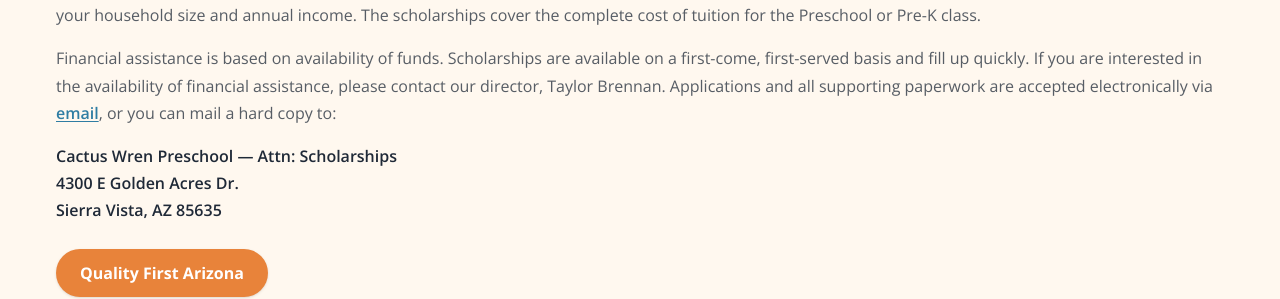
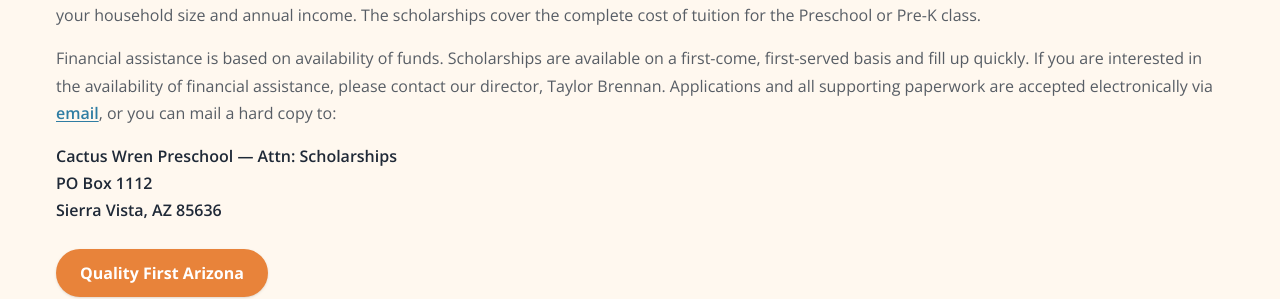
Before and after one commit to FreeForCharity/FFC-EX-cactuswrenpreschool.com, a Next.js app: page /scholarship-information in a window 1280 px wide. Shown: the part 807-1106 px from the top of the page. Built offline with nearby package versions, Linux system fonts and the light colour scheme; a web font is replaced by a local one.

Commit message:
fix: update scholarship mailing address

```diff
--- a/src/app/scholarship-information/page.tsx
+++ b/src/app/scholarship-information/page.tsx
@@ -63,9 +63,9 @@
           <p className="font-semibold text-ink not-prose">
             Cactus Wren Preschool — Attn: Scholarships
             <br />
-            {contact.street}
+            PO Box 1112
             <br />
-            {contact.city}, {contact.state} {contact.zip}
+            Sierra Vista, AZ 85636
           </p>
         </div>
         <div className="mt-6">
```
